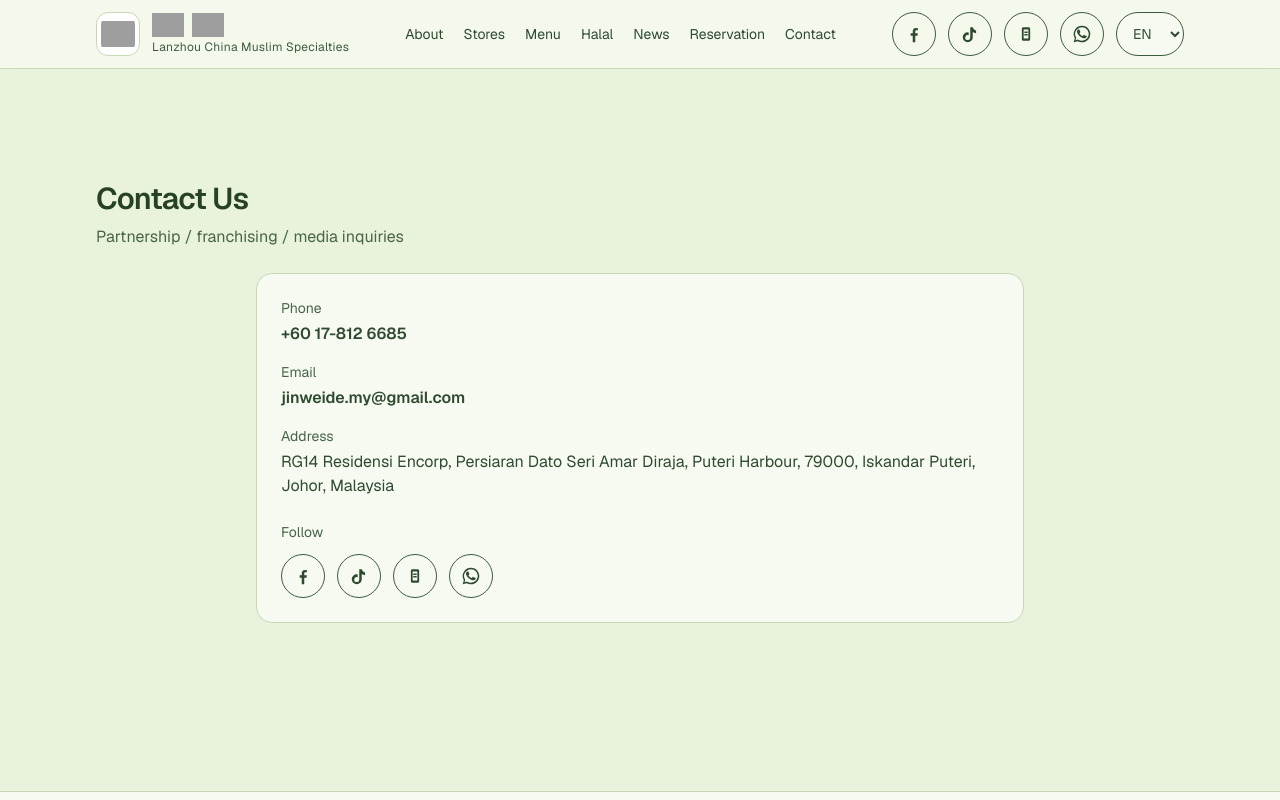
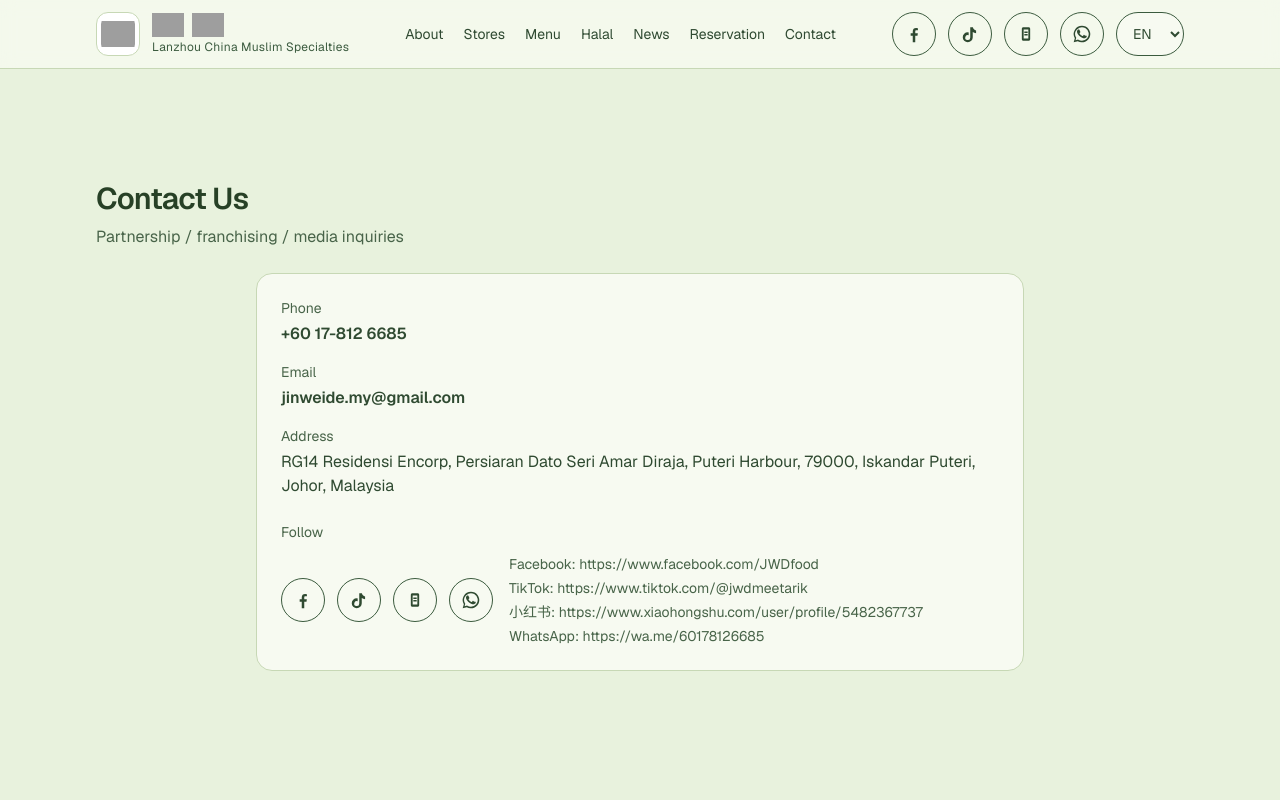
Before and after one commit to hwxue1222/jwdnoodles, a Next.js app: page /contact in a window 1280 px wide. Shown: the top 800 px of the page. Built offline with nearby package versions, Linux system fonts and the light colour scheme; grey boxes are pictures that could not be loaded.

Commit message:
Show social accounts text in contact

```diff
--- a/src/app/(site)/contact/page.tsx
+++ b/src/app/(site)/contact/page.tsx
@@ -1,7 +1,7 @@
 'use client';
 
 import { Section } from '@/components/Section';
-import { SocialLinks } from '@/components/SocialLinks';
+import { SocialLinksWithText } from '@/components/SocialLinks';
 import { t } from '@/lib/i18n';
 import { useLang } from '@/lib/useLang';
 import { CONTACT } from '@/lib/siteData';
@@ -34,7 +34,7 @@ export default function ContactPage() {
             <div className="mt-6">
               <div className="text-sm text-[#486449]">{tt('contact.follow')}</div>
               <div className="mt-3">
-                <SocialLinks />
+                <SocialLinksWithText />
               </div>
             </div>
           </div>
--- a/src/app/page.tsx
+++ b/src/app/page.tsx
@@ -5,7 +5,7 @@ import { BrandLogo } from '@/components/BrandLogo';
 import { LanguageSwitcher } from '@/components/LanguageSwitcher';
 import { Lightbox } from '@/components/Lightbox';
 import { SafeImg } from '@/components/SafeImg';
-import { SocialLinks } from '@/components/SocialLinks';
+import { SocialLinks, SocialLinksWithText } from '@/components/SocialLinks';
 import { WorldMap } from '@/components/WorldMap';
 import { t } from '@/lib/i18n';
 import { useLang } from '@/lib/useLang';
@@ -974,7 +974,7 @@ export default function Home() {
               <div className="mt-6">
                 <div className="text-sm text-[#486449]">{tt('contact.follow')}</div>
                 <div className="mt-3">
-                  <SocialLinks />
+                  <SocialLinksWithText />
                 </div>
               </div>
             </div>
--- a/src/components/SocialLinks.tsx
+++ b/src/components/SocialLinks.tsx
@@ -25,8 +25,17 @@ function IconButton({
 }
 
 export function SocialLinks({ className }: { className?: string }) {
+  return <SocialLinksInner className={className} showText={false} />;
+}
+
+export function SocialLinksWithText({ className }: { className?: string }) {
+  return <SocialLinksInner className={className} showText />;
+}
+
+function SocialLinksInner({ className, showText }: { className?: string; showText: boolean }) {
   return (
-    <div className={`flex items-center gap-3 ${className ?? ''}`}>
+    <div className={`flex flex-col sm:flex-row sm:items-center gap-4 ${className ?? ''}`}>
+      <div className="flex items-center gap-3">
         <IconButton href={SOCIAL_LINKS.facebook} label="Facebook">
           <svg viewBox="0 0 24 24" className="h-5 w-5 fill-current" aria-hidden="true">
             <path d="M13.5 22v-8h2.7l.4-3h-3.1V9.1c0-.9.3-1.5 1.6-1.5H16.7V5a19 19 0 0 0-2.3-.1c-2.3 0-3.9 1.4-3.9 4V11H8v3h2.5v8h3z" />
@@ -49,5 +58,47 @@ export function SocialLinks({ className }: { className?: string }) {
           </svg>
         </IconButton>
       </div>
+
+      {showText ? (
+        <div className="min-w-0 grid gap-1 text-sm text-[#486449]">
+          <a
+            href={SOCIAL_LINKS.facebook}
+            target="_blank"
+            rel="noreferrer"
+            className="truncate hover:underline underline-offset-4"
+            title={SOCIAL_LINKS.facebook}
+          >
+            Facebook: {SOCIAL_LINKS.facebook}
+          </a>
+          <a
+            href={SOCIAL_LINKS.tiktok}
+            target="_blank"
+            rel="noreferrer"
+            className="truncate hover:underline underline-offset-4"
+            title={SOCIAL_LINKS.tiktok}
+          >
+            TikTok: {SOCIAL_LINKS.tiktok}
+          </a>
+          <a
+            href={SOCIAL_LINKS.xiaohongshu}
+            target="_blank"
+            rel="noreferrer"
+            className="truncate hover:underline underline-offset-4"
+            title={SOCIAL_LINKS.xiaohongshu}
+          >
+            小红书: {SOCIAL_LINKS.xiaohongshu}
+          </a>
+          <a
+            href={SOCIAL_LINKS.whatsapp}
+            target="_blank"
+            rel="noreferrer"
+            className="truncate hover:underline underline-offset-4"
+            title={SOCIAL_LINKS.whatsapp}
+          >
+            WhatsApp: {SOCIAL_LINKS.whatsapp}
+          </a>
+        </div>
+      ) : null}
+    </div>
   );
 }
```
Lines whose indentation alone changed are shown as unchanged.
